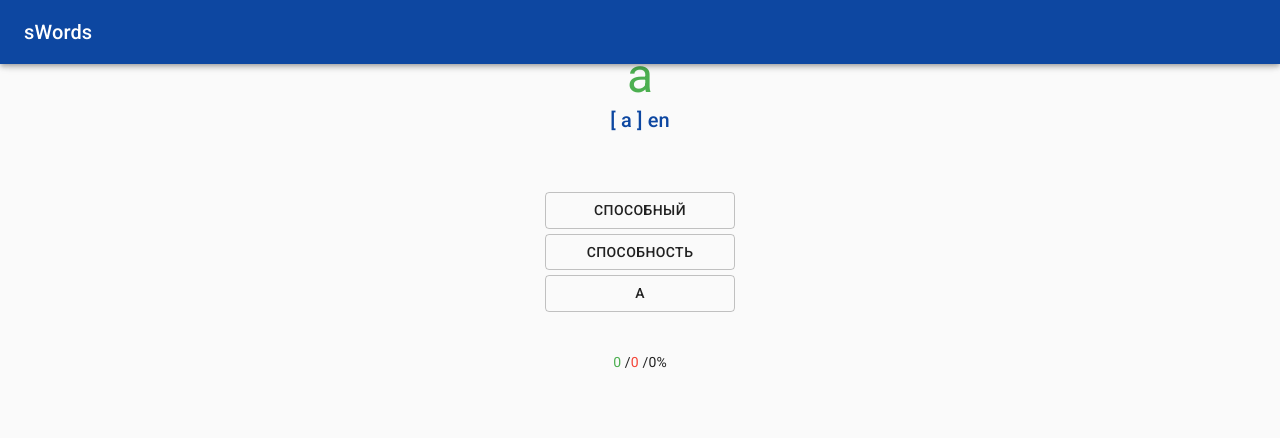
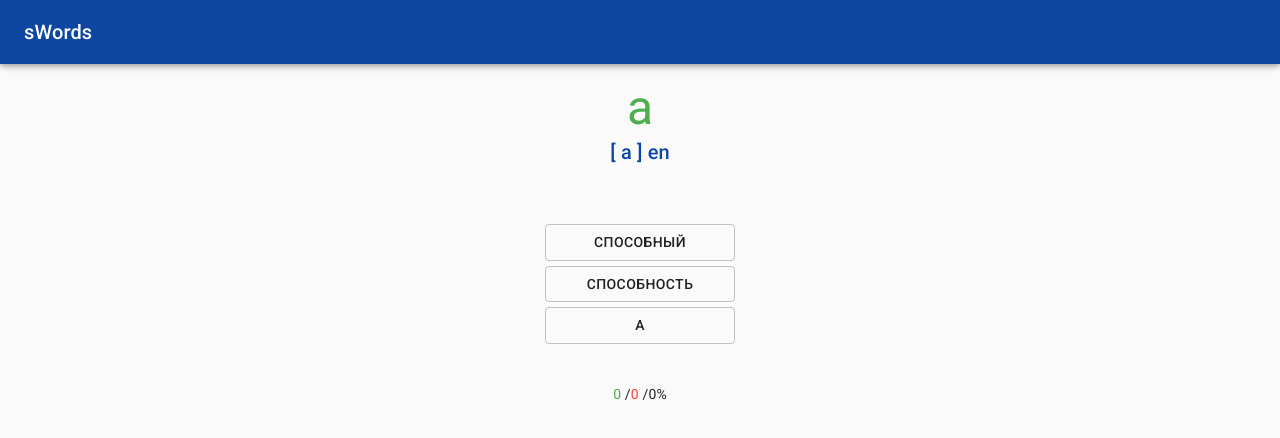
Before and after one commit to ceBolje/swords, a Next.js app: page / in a window 1280 px wide. Shown: the top 438 px of the page. Built offline with nearby package versions, Linux system fonts and the light colour scheme.

Commit message:
Fixed SW

```diff
--- a/components/Swords/components/Swords.tsx
+++ b/components/Swords/components/Swords.tsx
@@ -37,7 +37,7 @@ export const Swords = () => {
     const classes = useStyles();
 
     return (
-        <Box mt={6} className={classes.cContainer}>
+        <Box mt={10} className={classes.cContainer}>
             <Typography color="secondary" variant="h3" noWrap>
                 {selected.w}
             </Typography>
```
